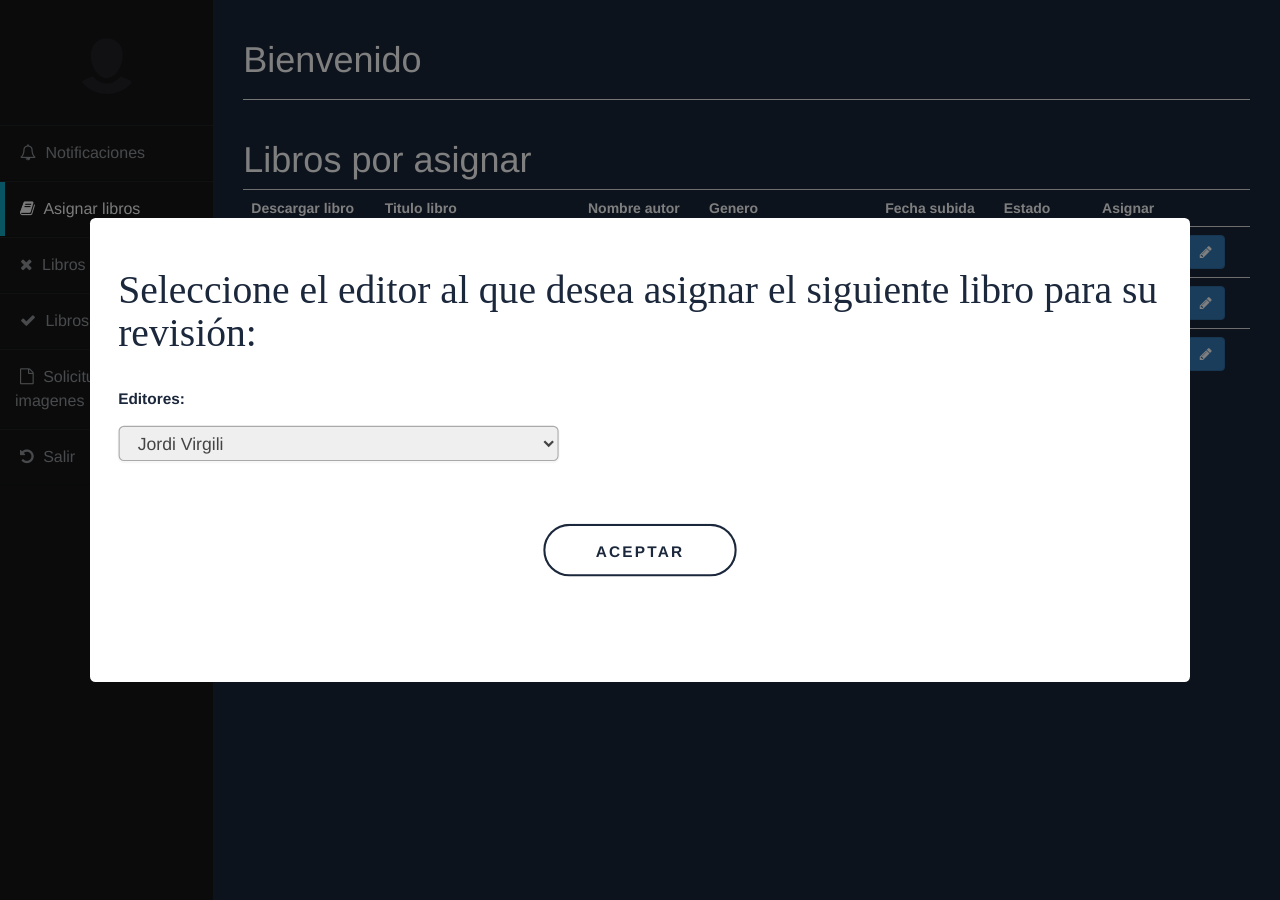
After one commit to aaron-at97/proyectoBookiernes, a Django app: page /staff/book_publish/asignedEditor/ in a window 1280 px wide. The commit adds this page. Run offline with Django 3.2, Linux system fonts and the light colour scheme; some libraries are stand-ins or nearby versions.

Commit message:
asignarlibro PopUp

```diff
--- a/eBook/staff_urls.py
+++ b/eBook/staff_urls.py
@@ -13,5 +13,5 @@ urlpatterns = [
     path('book_acept/', TemplateView.as_view(template_name='books/editor/libros_aceptados.html'), name="book_acept"),
     path('book_rejected/', TemplateView.as_view(template_name='books/editor/libros_rechazados.html'), name='book_rejected'),
     path('index/', rolsStaff.as_view(), name='rolsbook'),
+    path('book_publish/asignedEditor/', TemplateView.as_view(template_name='books/editor/asignar_editor.html'), name='asignedEd'),
 ]
-"""path('index/', rolsStaff.as_view(), name='rols'),"""
--- /dev/null
+++ b/eBook/templates/books/editor/asignar_editor.html
@@ -0,0 +1,23 @@
+{% extends 'books/editor/libros_publicados.html' %}
+
+{% block popUp %}
+
+    <div class="ventana">
+        <div class="contenido-ventana">
+            <span class="boton-cerrar"></span>
+            <h1>Seleccione el editor al que desea asignar el siguiente libro para su revisión:</h1>
+            <label>Editores: </label>
+            <select class="selectPop">
+                <option value="Jordi Virgili">Jordi Virgili</option>
+                <option value="Marta Oliva">Marta Oliva</option>
+                <option value="Editor1">Editor1</option>
+                <option value="Editor2">Editor2</option>
+            </select>
+              <div class="center">
+                <a href="{% url 'book_publish' %}" class="btn-default-bookiernes">Aceptar</a>
+              </div>
+
+        </div>
+    </div>
+
+{% endblock %}
--- a/eBook/templates/books/editor/libros_publicados.html
+++ b/eBook/templates/books/editor/libros_publicados.html
@@ -13,7 +13,7 @@
     <table class="table">
         <tbody>
         <tr>
-            <td style="    font-weight: bold">Descargar libro</td>
+            <td style="font-weight: bold">Descargar libro</td>
             <td style="font-weight: bold"> Titulo libro</td>
             <td style="font-weight: bold"> Nombre autor</td>
             <td style="font-weight: bold">Genero</td>
@@ -35,7 +35,7 @@
             <td>
                 <button class="btn btn-primary btn-success fa fa-check" name="aceptar"></button>
                 <button class="btn btn-primary btn-danger fa fa-remove" name="aceptar"></button>
-                <button class="btn btn-primary fa fa-pencil" name="aceptar"></button>
+                <a href="{% url 'asignedEd' %}" class="btn btn-primary fa fa-pencil"></a>
 
             </td>
         </tr>
@@ -76,3 +76,5 @@
     </table>
     <input style="display: none" type="submit" id="valmenu" value="bookpublish"/>
 {% endblock %}
+{% block popUp %}
+{% endblock %}
--- a/eBook/templates/navbars/navbar_base.html
+++ b/eBook/templates/navbars/navbar_base.html
@@ -61,6 +61,8 @@
                                 <div class="row" id="poner">
                                     {% block content %}
                                     {% endblock %}
+                                    {% block popUp %}
+                                    {% endblock %}
                                 </div>
                             </div>
                         </div>
--- a/eBook/templates/users/header.html
+++ b/eBook/templates/users/header.html
@@ -5,6 +5,7 @@
 <link rel="stylesheet" href="https://maxcdn.bootstrapcdn.com/bootstrap/3.3.7/css/bootstrap.min.css" crossorigin="anonymous">
 <link rel="stylesheet" href="{% static 'css/css_InicioBookiernes.css' %}"/>
 <link rel="stylesheet" href="{% static 'css/formStyle.css' %}"/>
+<link rel="stylesheet" href="{% static 'css/popUP.css' %}"/>
 <!-- jQuery library -->
 <script src="https://ajax.googleapis.com/ajax/libs/jquery/3.3.1/jquery.min.js"></script>
 
--- a/static/css/formStyle.css
+++ b/static/css/formStyle.css
@@ -132,7 +132,7 @@ box-shadow: 0 0 0 2px #fff inset;
 	width: 400px;
 	max-width: 100%;
 	box-sizing: border-box;
- margin: 20px auto;
+ 	margin: 20px auto;
 	border: 1px solid #aaa;
 	box-shadow: 0 1px 0 1px rgba(0,0,0,.03);
 	border-radius: .3em;
--- /dev/null
+++ b/static/css/popUP.css
@@ -0,0 +1,89 @@
+.ventana {
+    background-color: white;
+    color: #1B273B;
+    position: fixed;
+    left: 0;
+    top: 0;
+    width: 100%;
+    height: 100%;
+    background-color: rgba(0, 0, 0, 0.5);
+    transform: scale(1.1);
+    transition: visibility 0s linear 0.25s, opacity 0.25s 0s, transform 0.25s;
+}
+
+.ventana h1 {
+    font-family: "Aro"
+}
+
+.contenido-ventana {
+    position: absolute;
+    top: 50%;
+    left: 50%;
+    transform: translate(-50%, -50%);
+    background-color: white;
+    padding: 1rem 1.5rem;
+    width: 100rem;
+    border-radius: 0.5rem;
+    padding: 2%;
+}
+
+.boton-cerrar {
+    float: right;
+    width: 1.5rem;
+    line-height: 1.5rem;
+    text-align: center;
+    cursor: pointer;
+    border-radius: 0.25rem;
+    background-color: lightgray;
+}
+
+.boton-cerrar:hover {
+    background-color: darkgray;
+}
+
+.btn-default-bookiernes {
+    color: #1B273B !important;
+    box-shadow: 0 0 0 2px #1B273B inset;
+    background-color: transparent;
+    margin-bottom: 70px;
+    display: inline-block;
+    font-size: 14px;
+    line-height: 1;
+    border-radius: 500px;
+    padding: 18px 48px 16px;
+    border-width: 0;
+    letter-spacing: 2px;
+    min-width: 160px;
+    text-transform: uppercase;
+    white-space: normal;
+    font-weight: bold;
+    margin-top: 5%;
+}
+
+.btn-default-bookiernes:hover, .btn-default-bookiernes:focus {
+    color: white !important;
+    background-color: #1B273B;
+    box-shadow: 0 0 0 2px #fff inset;
+}
+
+.center {
+    text-align: center;
+}
+.ventana label {
+    margin-top: 2%;
+}
+.selectPop {
+    display: block;
+    font-size: 16px;
+    font-weight: 400;
+    color: #444;
+    line-height: 1.3;
+    padding: .4em 1.4em .3em .8em;
+    width: 400px;
+    max-width: 100%;
+    box-sizing: border-box;
+    margin: 10px 0;
+    border: 1px solid #aaa;
+    box-shadow: 0 1px 0 1px rgb(0 0 0 / 3%);
+    border-radius: .3em;
+}
```
Also changed, not shown: eBook/models.py (+0 -9 lines). Lines whose indentation alone changed are shown as unchanged.
